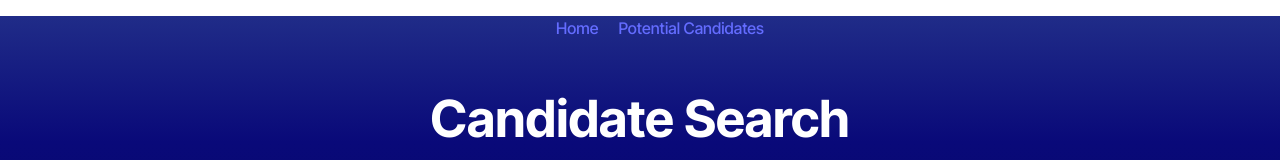
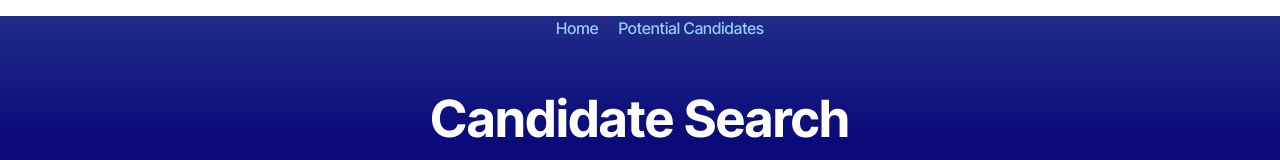
Before and after one commit to snabaj/candidate-search-application, a React (Vite) app: page / in a window 1280 px wide. Shown: the top 160 px of the page. Built offline with nearby package versions, Linux system fonts and the light colour scheme; no server answers.

Commit message:
chore: add lighter color to navigation links

```diff
--- a/src/components/Nav.tsx
+++ b/src/components/Nav.tsx
@@ -1,5 +1,5 @@
 const Nav = () => {
-  // TODO: Add necessary code to display the navigation bar and link between the pages.
+  // display the navigation bar and link between the pages.
   return (
     <div>
       <nav>
--- a/src/styles/index.css
+++ b/src/styles/index.css
@@ -4,7 +4,6 @@
   font-family: 'Inter Tight', system-ui, Avenir, Helvetica, Arial, sans-serif;
   line-height: 1.5;
   font-weight: 400;
-
   color-scheme: light dark;
   color: rgba(255, 255, 255, 0.87);
   font-synthesis: none;
@@ -15,16 +14,18 @@
 
 a {
   font-weight: 500;
-  color: #646cff;
+  color: rgb(147, 206, 249);
   text-decoration: inherit;
   padding: 10px;
+
 }
 a:hover {
-  color: #ccceef;
+  text-decoration: underline;
 }
 
 a:active {
-  color: #ccceef
+  color: white;
+
 }
 
 body {
@@ -38,7 +39,6 @@ body {
   background-repeat: no-repeat no-repeat;
   background-position: center center;
   margin: 0;
-  place-items: center;
   min-width: 320px;
   min-height: 100vh;
   text-align: center;
```
Lines whose indentation alone changed are shown as unchanged.
